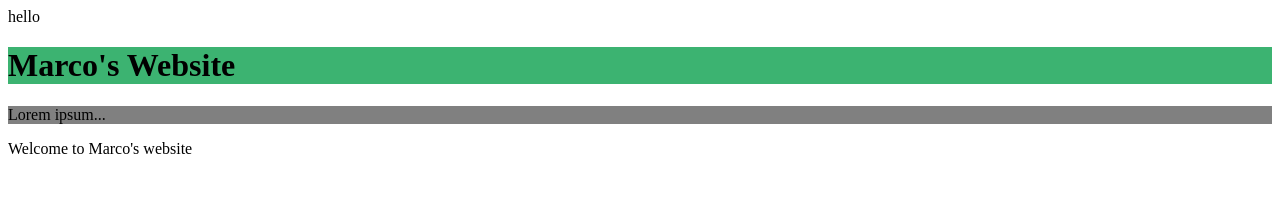
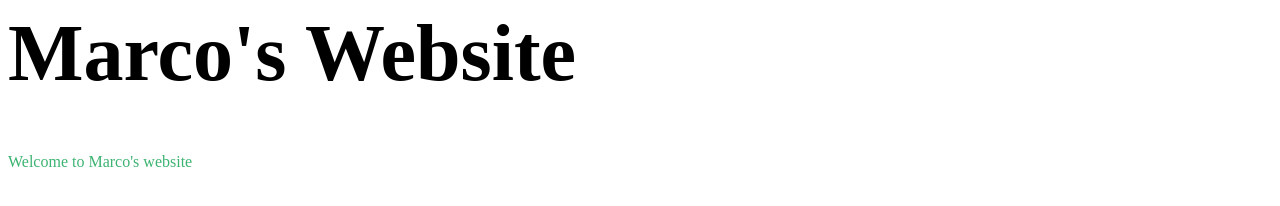
Before and after one commit to mtanda1/mtanda1.github.io, a plain HTML site: page index.html in a window 1280 px wide. Drawn offline with Linux system fonts and the light colour scheme.

Commit message:
up5 font size

```diff
--- a/index.html
+++ b/index.html
@@ -1,5 +1,4 @@
-hello
 
-<h1 style="background-color:MediumSeaGreen";">Marco's Website</h1>
-<p style="background-color:gray;">Lorem ipsum...</p>
-<p>Welcome to Marco's website</p>
+<h1 style="font-size:500%;""color:MediumSeaGreen";">Marco's Website</h1>
+<p style="color:MediumSeaGreen;">Welcome to Marco's website</p>
+<p></p>
```
